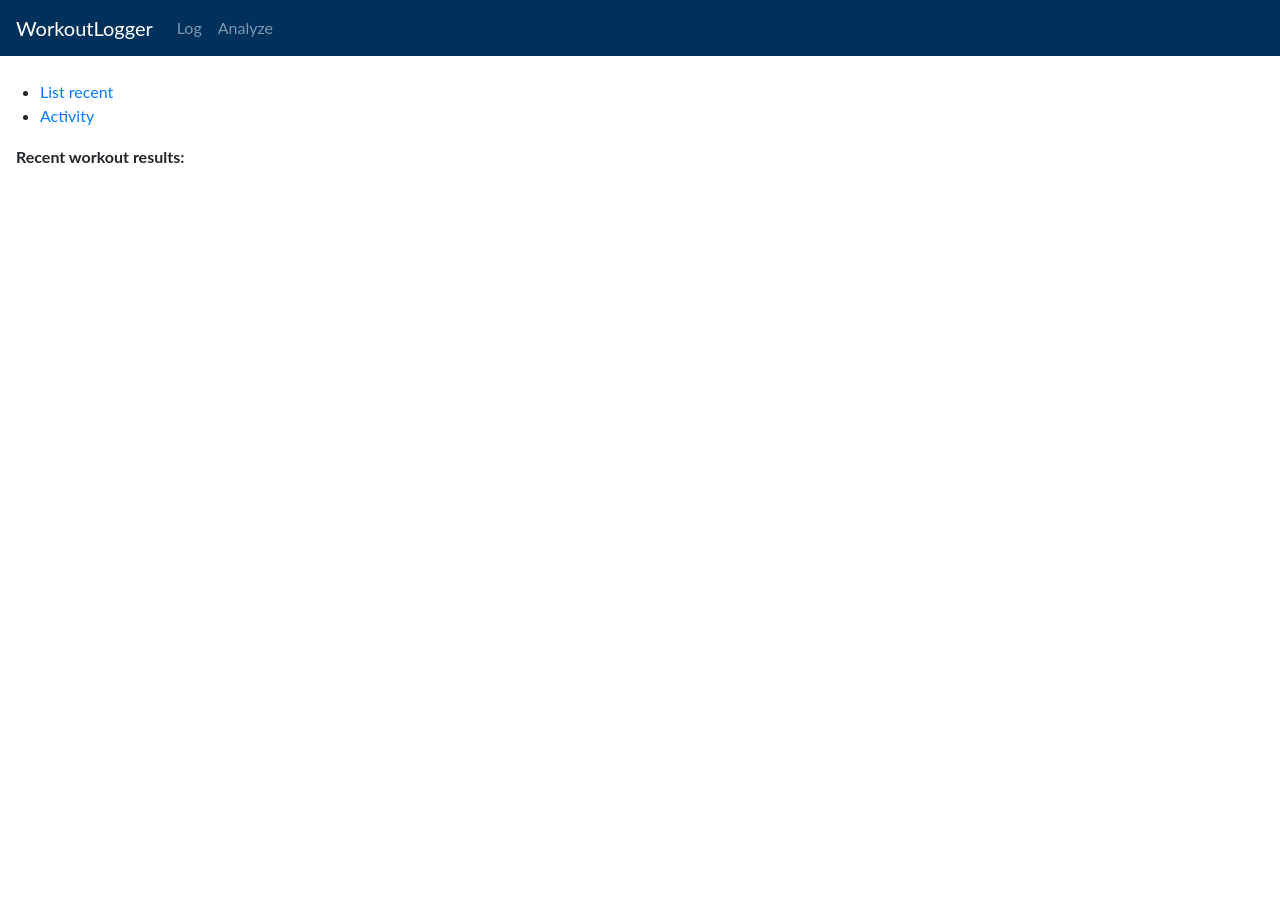
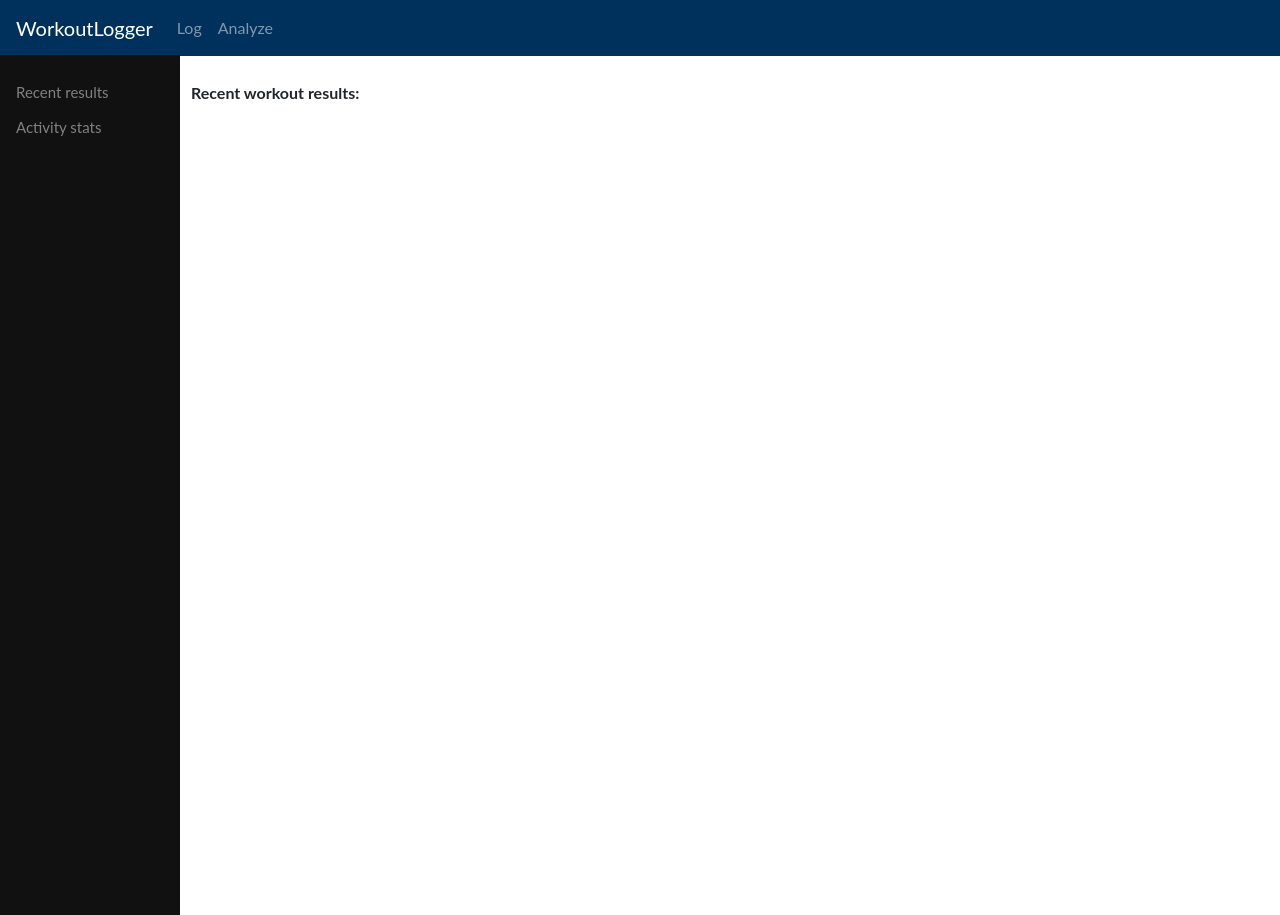
Before and after one commit to korolainenriikka/WorkoutLogger-tsoha, a Flask app: page /analyze/ in a window 1280 px wide. Run offline with Flask 2, Linux system fonts and the light colour scheme; a user stored in the database is signed in; data comes from the database, SQL or seed files in the repository; lists and menus that the app fills with data are empty; some libraries are stand-ins or nearby versions.

Commit message:
analyze sidebar

```diff
--- a/application/templates/analyze/base.html
+++ b/application/templates/analyze/base.html
@@ -1,47 +1,11 @@
-{% include "layout.html" %}
-<div>
-	<div id="wrapper" class="toggled">
-
-		<!-- Sidebar -->
-		<div id="sidebar-wrapper">
-			<ul class="sidebar-nav">
-				<!--<li class="sidebar-brand">
-					<a href="#">
-						 tähän otsikkkooo Start Bootstrap
-					</a>
-				</li> -->
-				<li>
-					<a href="{{ url_for('list_recent') }}">List recent</a>
-				</li>
-
-				<li>
-					<a href="{{ url_for('show_activity') }}">Activity</a>
-				</li>
-				{% if current_user.user_type=='admin' %}
-				<li>
-					<a href="{{ url_for('list_users') }}">Show user stats</a>
-				</li>
-				{% endif %}
-			</ul>
-		</div>
-		<!-- /#sidebar-wrapper -->
-
-		<!-- Page Content -->
-		<div id="page-content-wrapper">
-			<div class="container-fluid">
-				{% block body %}{% endblock %}
-			</div>
-		</div>
-		<!-- /#page-content-wrapper -->
-
-	</div>
-	<!-- /#wrapper -->
-
-	<!-- Menu Toggle Script -->
-	<script>
-    $("#menu-toggle").click(function(e) {
-        e.preventDefault();
-        $("#wrapper").toggleClass("toggled");
-    });
-	</script>
+{% include 'layout.html' %}
+<div class="sidenav">
+  <a href="{{ url_for('list_recent') }}">Recent results</a>
+  <a href="{{ url_for('show_activity') }}">Activity stats</a>
+	{% if current_user.user_type=='admin' %}
+	<a href="{{ url_for('list_users') }}">User stats</a>
+	{% endif %}
 </div>
+<div class="main">
+  {% block body %}{% endblock %}
+</div>
--- a/application/templates/log/base.html
+++ b/application/templates/log/base.html
@@ -6,6 +6,3 @@
 <div class="main">
   {% block body %}{% endblock %}
 </div>
-
-</body>
-</html>
```
